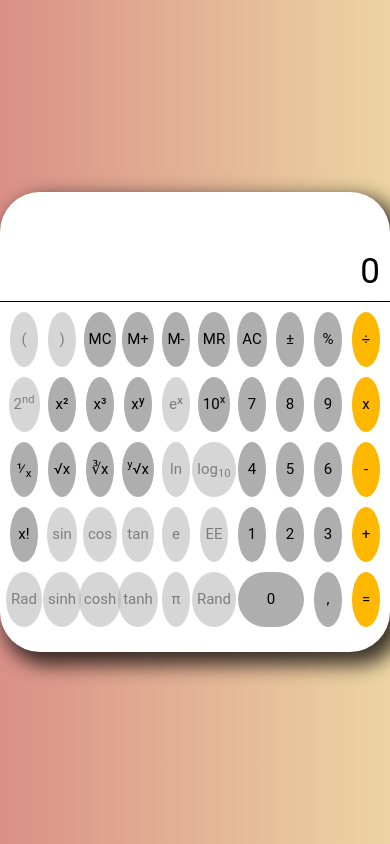
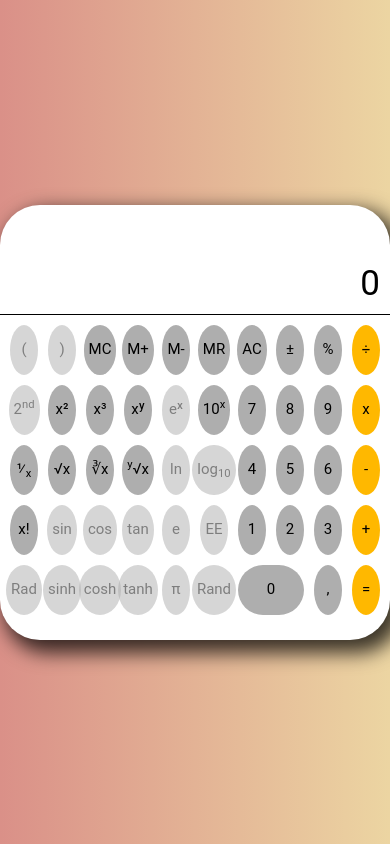
Before and after one commit to dibrugh/calculator-js, a website built with webpack: page src/index.html in a window 390 px wide. Built offline with nearby package versions, Linux system fonts and the light colour scheme; files whose address does not match are found by name.

Commit message:
refactor: change button size from vh to rem

```diff
--- a/src/style/index.css
+++ b/src/style/index.css
@@ -149,7 +149,7 @@ button {
     font-size: var(--font-size-s);
     border-radius: 50%;
     min-width: 100%;
-    height: 10vh;
+    height: 7rem;
     outline: none;
     border: none;
     color: inherit;
@@ -199,7 +199,7 @@ button:active {
         height: 6rem;
     }
     button {
-        height: 6.5vh;
+        height: 5rem;
         font-size: var(--font-size-extra-s);
     }
 }
```
Also changed, not shown: 1 other file.
